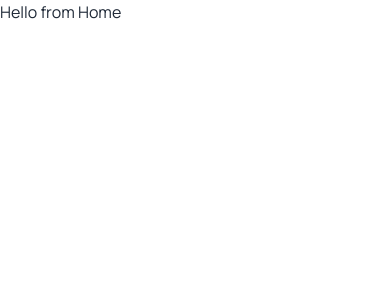
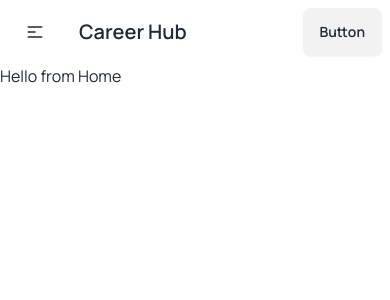
Before and after one commit to riponmondalbd/brand-new-career-hub, a React (Vite) app: page / in a window 390 px wide. Shown: the top 300 px of the page. Built offline with nearby package versions, Linux system fonts and the light colour scheme.

Commit message:
name navbar main menu

```diff
--- /dev/null
+++ b/src/components/Navbar/Navbar.jsx
@@ -0,0 +1,56 @@
+import { NavLink } from "react-router-dom";
+
+const Navbar = () => {
+  const links = (
+    <>
+      <li>
+        <NavLink to={"/statistics"}>Statistics</NavLink>
+      </li>
+      <li>
+        <NavLink to={"/applied-jobs"}>Applied Jobs</NavLink>
+      </li>
+      <li>
+        <NavLink to={"/blog"}>Blog</NavLink>
+      </li>
+    </>
+  );
+  return (
+    <div className="navbar bg-base-100">
+      <div className="navbar-start">
+        <div className="dropdown">
+          <div tabIndex={0} role="button" className="btn btn-ghost lg:hidden">
+            <svg
+              xmlns="http://www.w3.org/2000/svg"
+              className="h-5 w-5"
+              fill="none"
+              viewBox="0 0 24 24"
+              stroke="currentColor"
+            >
+              <path
+                strokeLinecap="round"
+                strokeLinejoin="round"
+                strokeWidth="2"
+                d="M4 6h16M4 12h8m-8 6h16"
+              />
+            </svg>
+          </div>
+          <ul
+            tabIndex={0}
+            className="menu menu-sm dropdown-content bg-base-100 rounded-box z-[1] mt-3 w-52 p-2 shadow"
+          >
+            {links}
+          </ul>
+        </div>
+        <a className="btn btn-ghost text-xl">Career Hub</a>
+      </div>
+      <div className="navbar-center hidden lg:flex">
+        <ul className="menu menu-horizontal px-1">{links}</ul>
+      </div>
+      <div className="navbar-end">
+        <a className="btn">Button</a>
+      </div>
+    </div>
+  );
+};
+
+export default Navbar;
--- a/src/routes/Root.jsx
+++ b/src/routes/Root.jsx
@@ -1,8 +1,10 @@
 import { Outlet } from "react-router-dom";
+import Navbar from "../components/Navbar/Navbar";
 
 const Root = () => {
   return (
     <div>
+      <Navbar />
       <Outlet />
     </div>
   );
```
